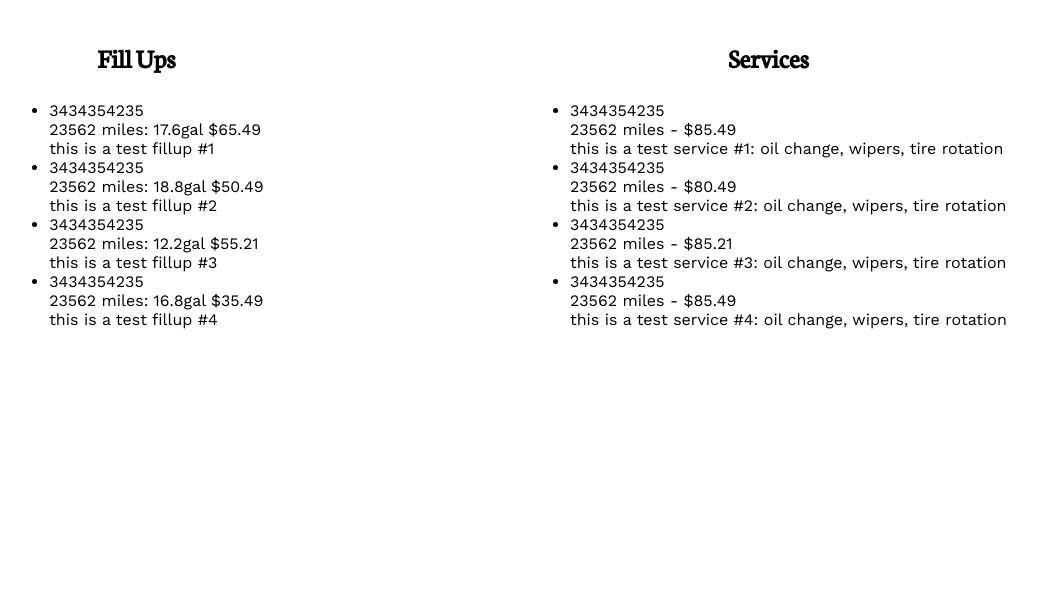
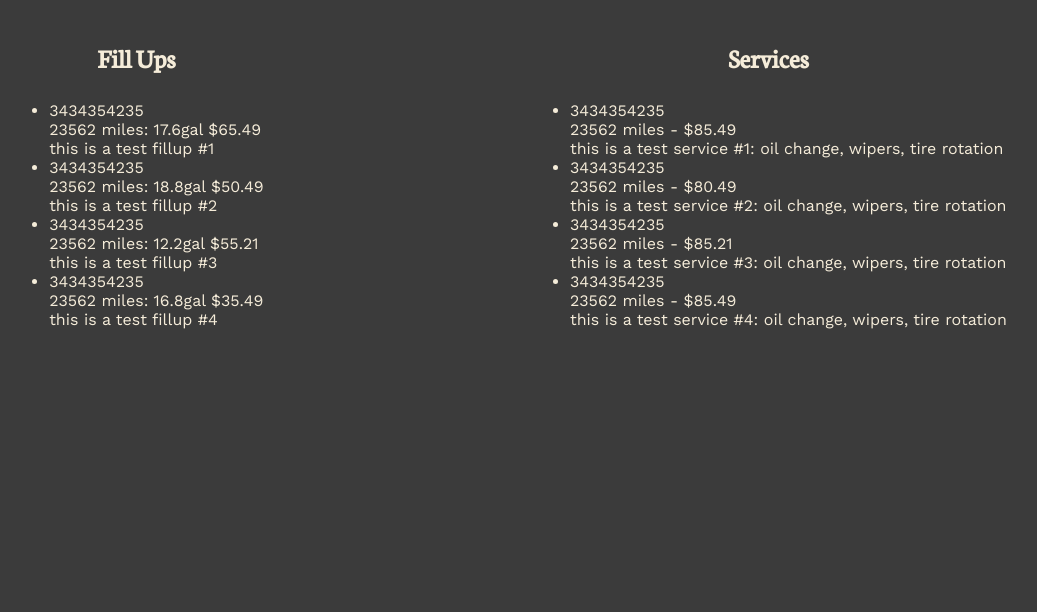
Before and after one commit to jhnnyk/garage, a website: page public/index.html in a window 1280 px wide. Shown: the part 188-800 px from the top of the page, without its empty margins (132-1169 px from the left). Drawn offline with nearby package versions, Linux system fonts and the light colour scheme.

Commit message:
add color theme idea

```diff
--- a/public/main.css
+++ b/public/main.css
@@ -1,8 +1,24 @@
+/*
+
+------ Color Theme ------
+Kuler: Visual Narrative A
+https://color.adobe.com/Visual-Narrative-A-color-theme-3493242/?showPublished=true
+
+white: #F5ECD9
+blue: #2BACB5
+middle: #B4CCB9
+red: #E84D5B
+black: #3B3B3B
+
+*/
+
 * { box-sizing: border-box; }
 
 body {
   font-family: 'Work Sans', Sans-Serif;
   font-size: 16px;
+  background-color: #3b3b3b;
+  color: #F5ECD9;
 }
 
 h1, h2, h3, h4, h5, h6 {
```
